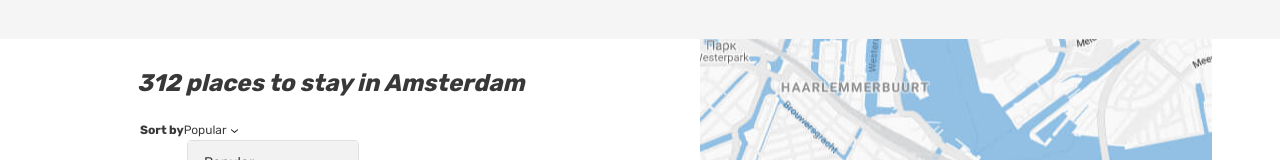
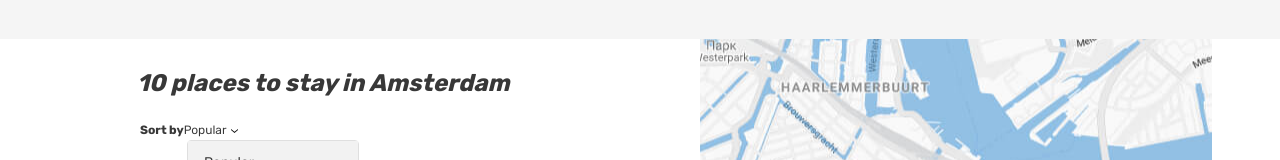
Before and after one commit to htmlacademy-react/2446367-six-cities-3, a React (Vite) app: page / in a window 1280 px wide. Shown: the part 146-306 px from the top of the page. Built offline with nearby package versions, Linux system fonts and the light colour scheme.

Commit message:
added count of rental offers to the main-page component

```diff
--- a/src/components/app/app.tsx
+++ b/src/components/app/app.tsx
@@ -1,7 +1,11 @@
 import MainPage from '../../pages/main-page/main-page';
 
-export function App(): JSX.Element {
+type AppOffersProps = {
+  offersCount: number;
+}
+
+export function App({offersCount}: AppOffersProps): JSX.Element {
   return (
-    < MainPage />
+    < MainPage offersCount={offersCount}/>
   );
 }
--- /dev/null
+++ b/src/data.ts
@@ -0,0 +1,4 @@
+// определение количества предложений аренды
+export const Setting = {
+  OffersCount: 10,
+} as const;
--- a/src/index.tsx
+++ b/src/index.tsx
@@ -1,6 +1,7 @@
 import React from 'react';
 import ReactDOM from 'react-dom/client';
 import { App } from './components/app/app';
+import { Setting } from './data';
 
 const root = ReactDOM.createRoot(
   document.getElementById('root') as HTMLElement
@@ -8,6 +9,8 @@ const root = ReactDOM.createRoot(
 
 root.render(
   <React.StrictMode>
-    < App />
+    < App
+      offersCount = {Setting.OffersCount}
+    />
   </React.StrictMode>
 );
--- a/src/pages/main-page/main-page.tsx
+++ b/src/pages/main-page/main-page.tsx
@@ -1,6 +1,10 @@
 import { PlaceCard } from '../../components/place-card/place-card';
 
-export default function MainPage(): JSX.Element {
+type MainOffersProps = {
+  offersCount: number;
+}
+
+export default function MainPage({offersCount}: MainOffersProps): JSX.Element {
   return (
     <div className="page page--gray page--main">
       <header className="header">
@@ -74,7 +78,7 @@ export default function MainPage(): JSX.Element {
           <div className="cities__places-container container">
             <section className="cities__places places">
               <h2 className="visually-hidden">Places</h2>
-              <b className="places__found">312 places to stay in Amsterdam</b>
+              <b className="places__found">{offersCount} places to stay in Amsterdam</b>
               <form className="places__sorting" action="#" method="get">
                 <span className="places__sorting-caption">Sort by</span>
                 <span className="places__sorting-type" tabIndex={0}>
```
